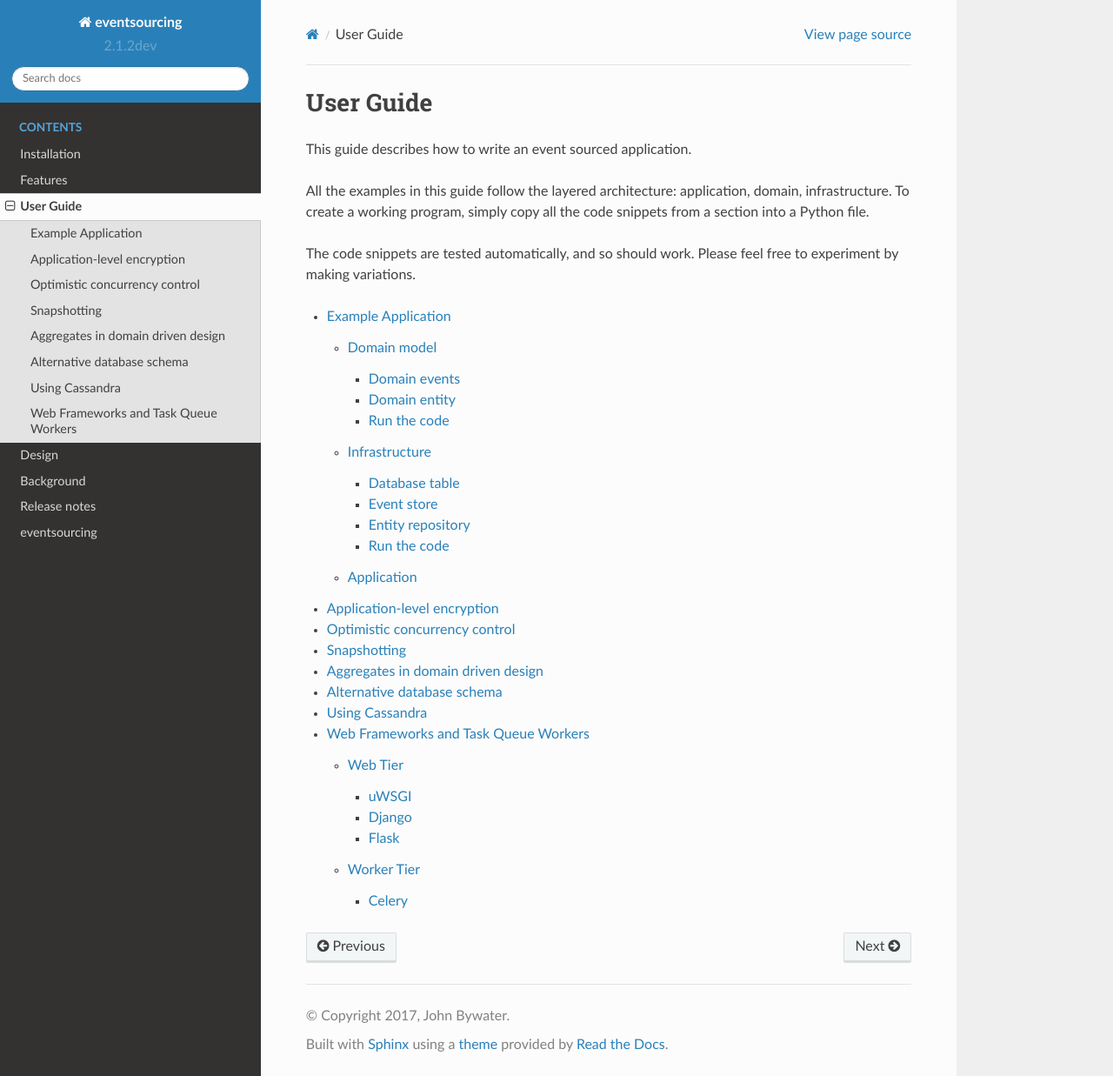
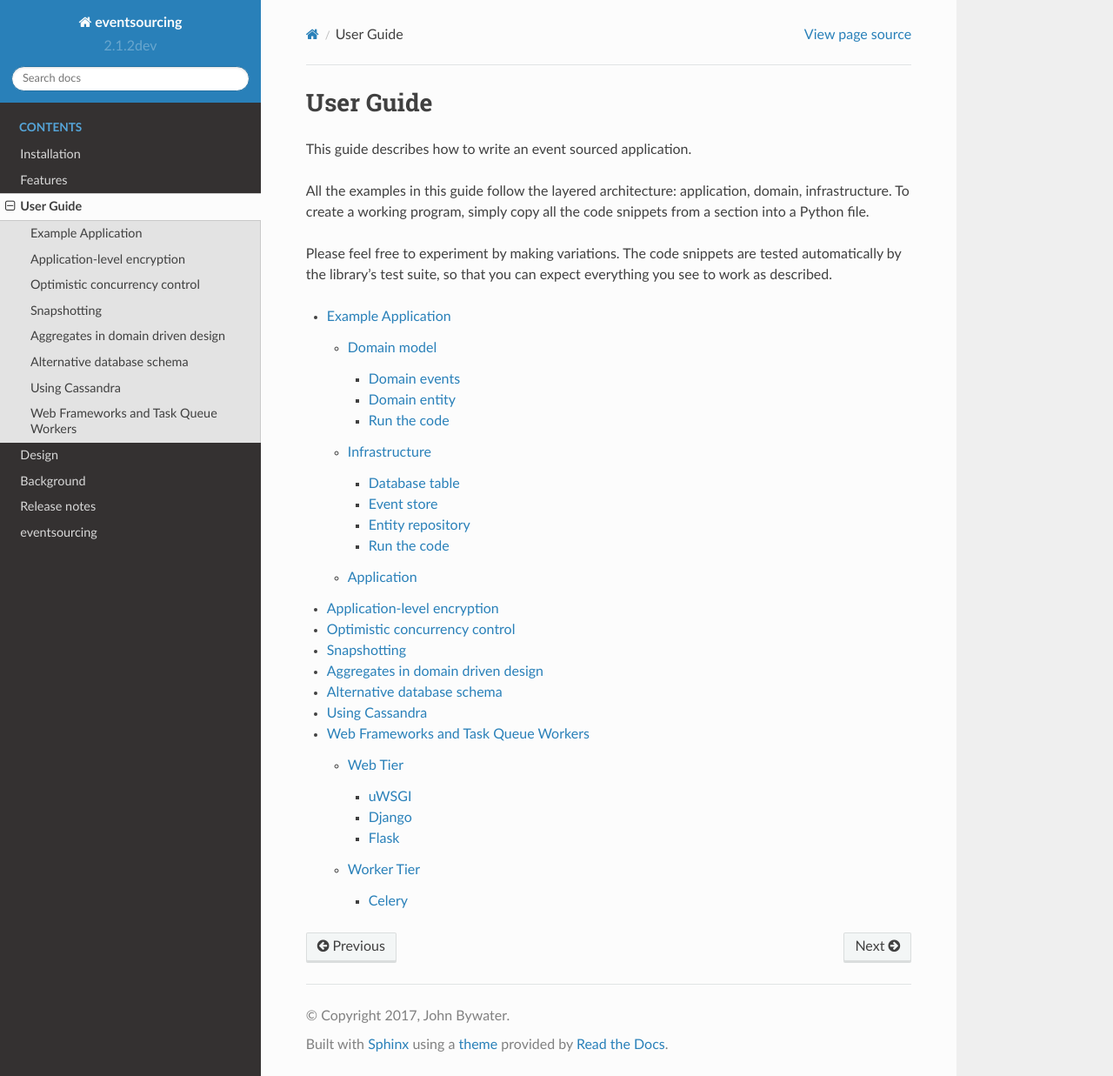
Before and after one commit to pyeventsourcing/eventsourcing, a Sphinx documentation site: the page built from docs/topics/user_guide/index.rst, in a window 1280 px wide and 1237 px high. Shown: the whole window at 87% size. Built offline with Sphinx 7.4.7 and the Read the Docs theme 2.0.0, drawn with Linux system fonts in a browser that asks for light colours.

Commit message:
Update index.rst

```diff
--- a/docs/topics/user_guide/index.rst
+++ b/docs/topics/user_guide/index.rst
@@ -8,8 +8,10 @@ All the examples in this guide follow the layered architecture:
 application, domain, infrastructure. To create a working program,
 simply copy all the code snippets from a section into a Python file.
 
-The code snippets are tested automatically, and so should work. Please
-feel free to experiment by making variations.
+Please feel free to experiment by making variations. The code snippets
+are tested automatically by the library's test suite, so that you can
+expect everything you see to work as described.
+
 
 .. toctree::
    :maxdepth: 3
```
